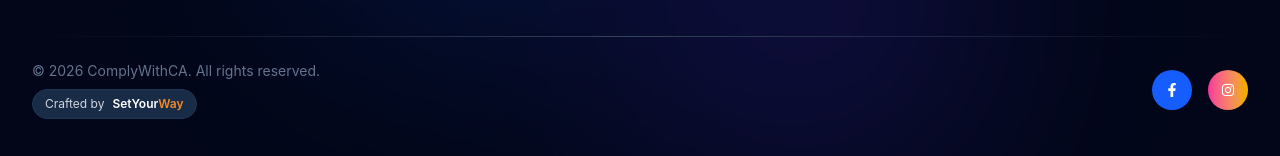
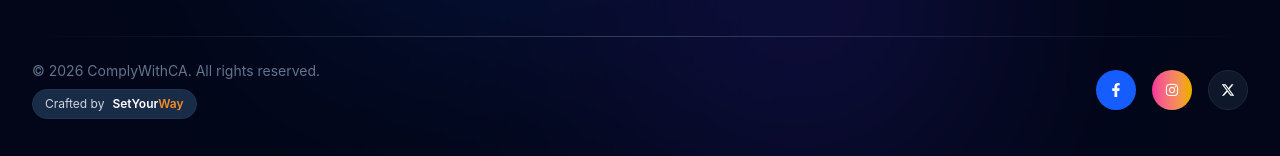
Before and after one commit to ComplyWithCA/ComplyWithCA-Website, a React (Vite) app in the folder Frontend/: page / in a window 1280 px wide. Shown: the part 4128-4284 px from the top of the page. Built offline with nearby package versions, Linux system fonts and the light colour scheme.

Commit message:
updated the footer with the twitter link

```diff
--- a/Frontend/src/components/footer.jsx
+++ b/Frontend/src/components/footer.jsx
@@ -2,6 +2,7 @@ import React from "react";
 import { Link, useNavigate } from "react-router-dom";
 import { Mail, Phone, MapPin } from "lucide-react";
 import { FaFacebookF, FaInstagram, FaWhatsapp } from "react-icons/fa";
+import { FaXTwitter } from "react-icons/fa6";
 import logo from "../assets/logo-removedbg.png";
 
 export default function Footer() {
@@ -187,6 +188,14 @@ export default function Footer() {
             >
               <FaInstagram size={14} />
             </a>
+            <a
+              href="https://x.com/complywithca?s=21"
+              target="_blank"
+              rel="noopener noreferrer"
+              className="w-10 h-10 rounded-full flex items-center justify-center bg-slate-900 text-white border border-slate-800 hover:scale-110 transition"
+            >
+              <FaXTwitter size={14} />
+            </a>
 
           </div>
 
```
Lines whose indentation alone changed are shown as unchanged.
